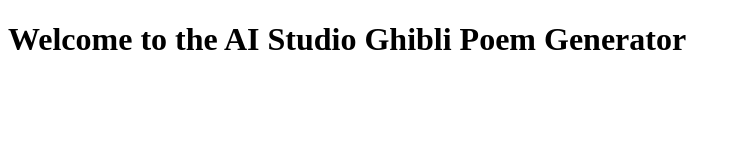
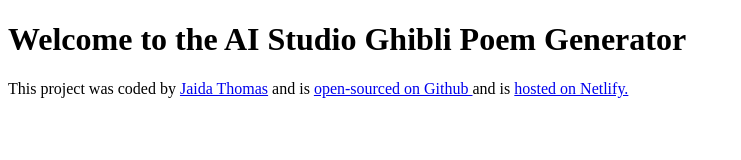
Before and after one commit to jaIDAAAAA/studio-ghibli-poem-generator, a plain HTML site: page index.html in a window 1280 px wide. Shown: the whole page, without its empty margins (0-741 px from the left). Drawn offline with Linux system fonts and the light colour scheme.

Commit message:
index.html
added links

```diff
--- a/index.html
+++ b/index.html
@@ -8,6 +8,25 @@
 	</head>
 	<body>
 		<h1>Welcome to the AI Studio Ghibli Poem Generator</h1>
+
+		<footer>
+			This project was coded by
+			<a href="www.linkedin.com/in/jaida-thomas-b2b737206" target="_blank"
+				>Jaida Thomas</a
+			>
+			and is
+			<a
+				href="https://github.com/jaIDAAAAA/studio-ghibli-poem-generator"
+				target="_blank"
+			>
+				open-sourced on Github
+			</a>
+			and is
+			<a href="https://studio-ghibli-poem.netlify.app/" target="_blank"
+				>hosted on Netlify.</a
+			>
+		</footer>
+
 		<script src="src/index.js"></script>
 	</body>
 </html>
```
